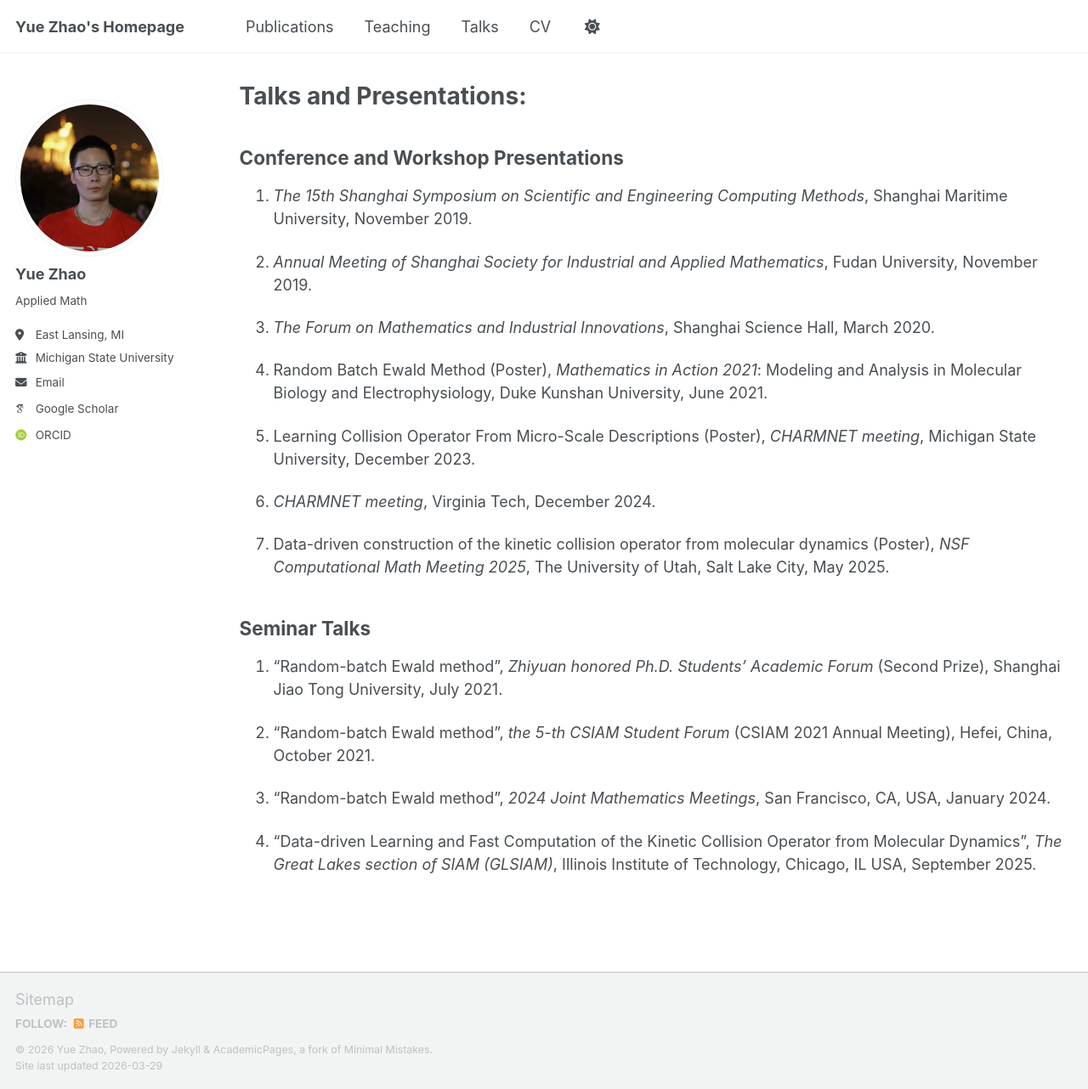
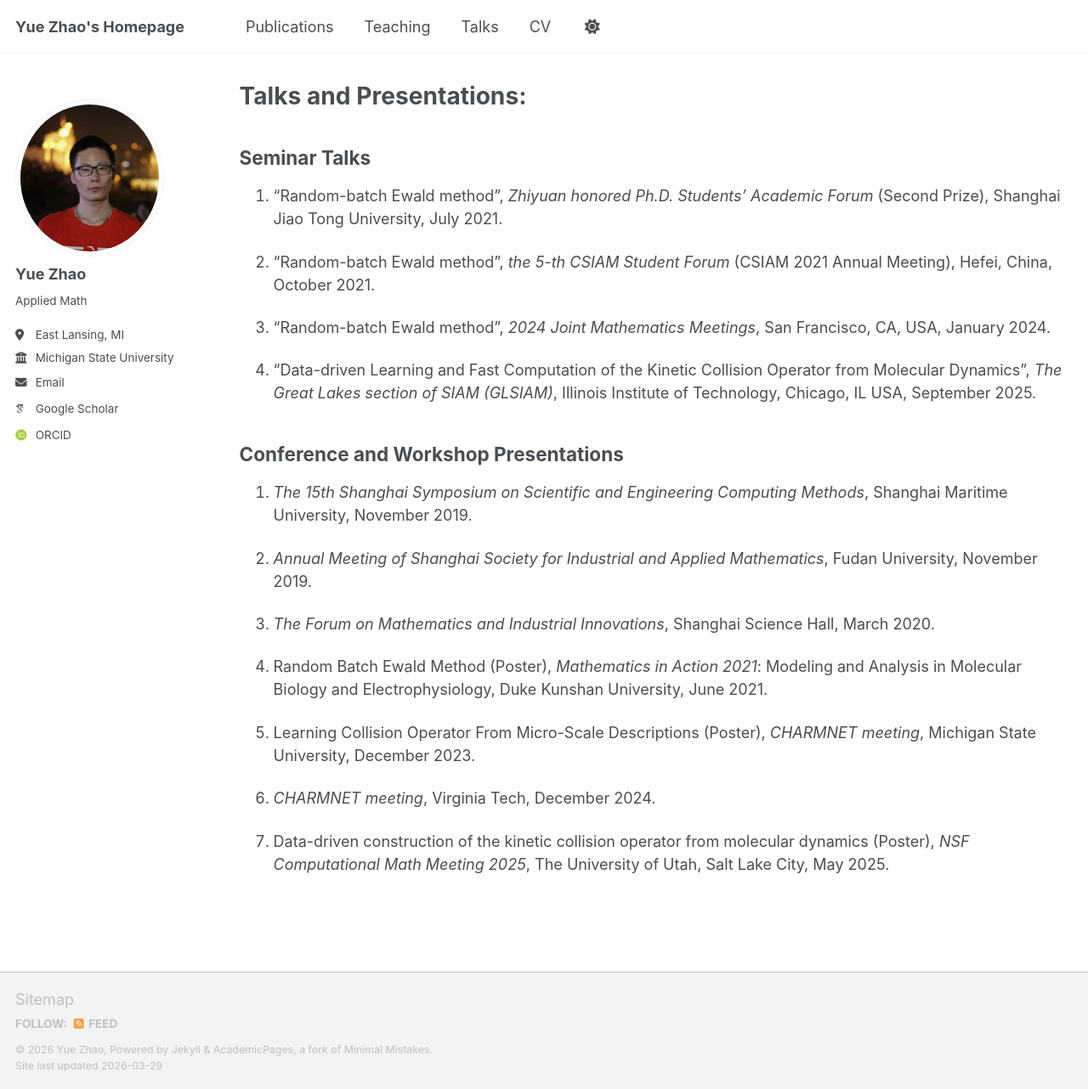
Before and after one commit to yuezhao1997/yuezhao1997.github.io, a Jekyll site: the page built from _pages/talks.md, in a window 1280 px wide and 1282 px high. Shown: the whole window at 85% size. Built offline with Jekyll 4.4.1, drawn with Linux system fonts in a browser that asks for light colours; some web fonts are replaced; a script bundle is joined from its source files by our own code; library files that are not in the unit come from our copies; part of the change alters nothing that is shown.

```diff
--- a/_pages/talks.md
+++ b/_pages/talks.md
@@ -6,6 +6,18 @@ author_profile: true
 ---
 
 {% include base_path %}
+
+## Seminar Talks
+
+1. "Random-batch Ewald method", _Zhiyuan honored Ph.D. Students' Academic Forum_ (Second Prize), Shanghai Jiao Tong University, July 2021.
+
+2. "Random-batch Ewald method", _the 5-th CSIAM Student Forum_ (CSIAM 2021 Annual Meeting), Hefei, China, October 2021.
+
+3. "Random-batch Ewald method", _2024 Joint Mathematics Meetings_, San Francisco, CA, USA, January 2024.
+
+4. "Data-driven Learning and Fast Computation of the Kinetic Collision Operator from Molecular Dynamics", _The Great Lakes section of SIAM (GLSIAM)_, Illinois Institute of Technology, Chicago, IL USA, September 2025.
+
+
 
 ## Conference and Workshop Presentations
 
@@ -22,15 +34,3 @@ author_profile: true
 6. _CHARMNET meeting_, Virginia Tech, December 2024.
 
 7. Data-driven construction of the kinetic collision operator from molecular dynamics (Poster), _NSF Computational Math Meeting 2025_, The University of Utah, Salt Lake City, May 2025.
-
-
-
-## Seminar Talks
-
-1. "Random-batch Ewald method", _Zhiyuan honored Ph.D. Students' Academic Forum_ (Second Prize), Shanghai Jiao Tong University, July 2021.
-
-2. "Random-batch Ewald method", _the 5-th CSIAM Student Forum_ (CSIAM 2021 Annual Meeting), Hefei, China, October 2021.
-
-3. "Random-batch Ewald method", _2024 Joint Mathematics Meetings_, San Francisco, CA, USA, January 2024.
-
-4. "Data-driven Learning and Fast Computation of the Kinetic Collision Operator from Molecular Dynamics", _The Great Lakes section of SIAM (GLSIAM)_, Illinois Institute of Technology, Chicago, IL USA, September 2025.
```
